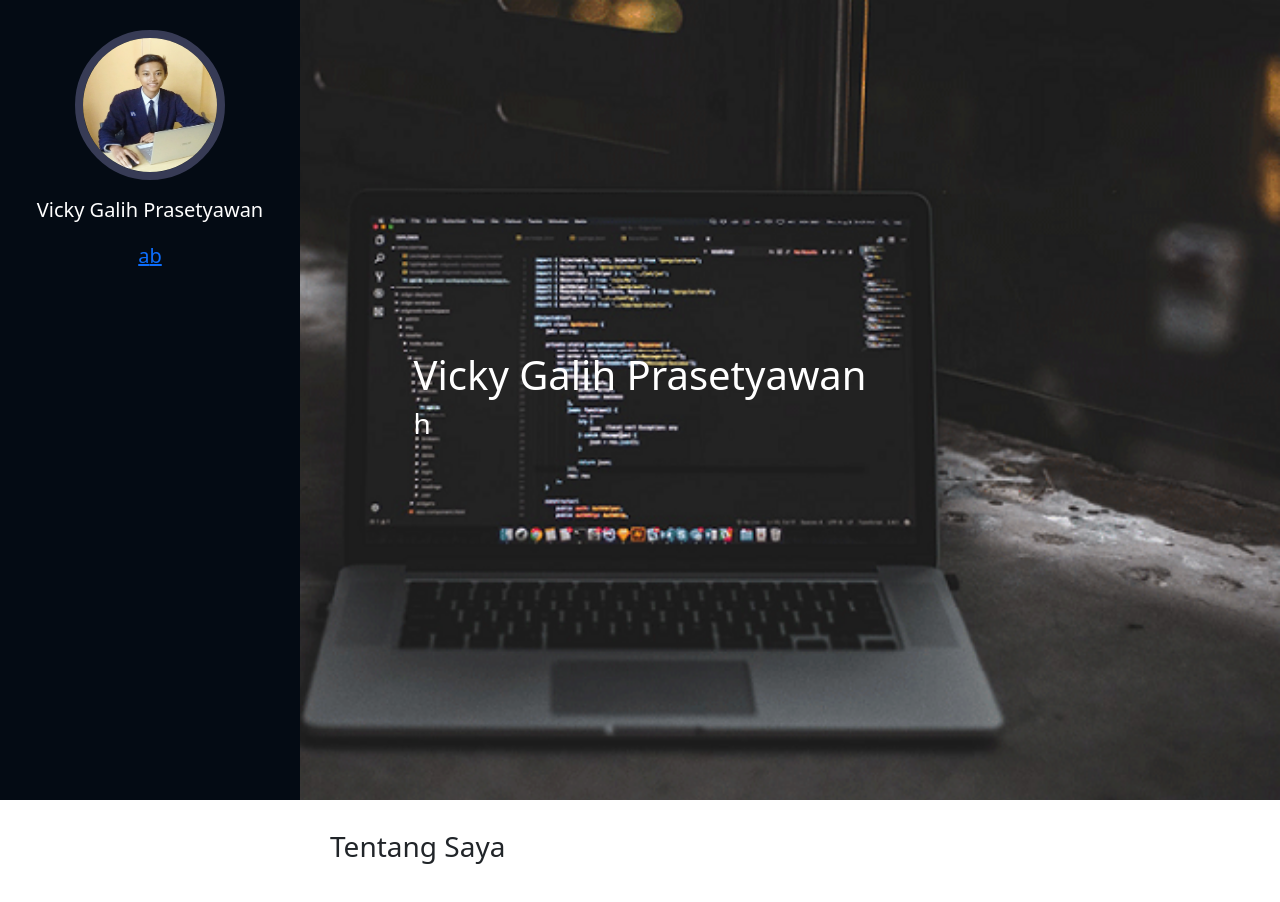
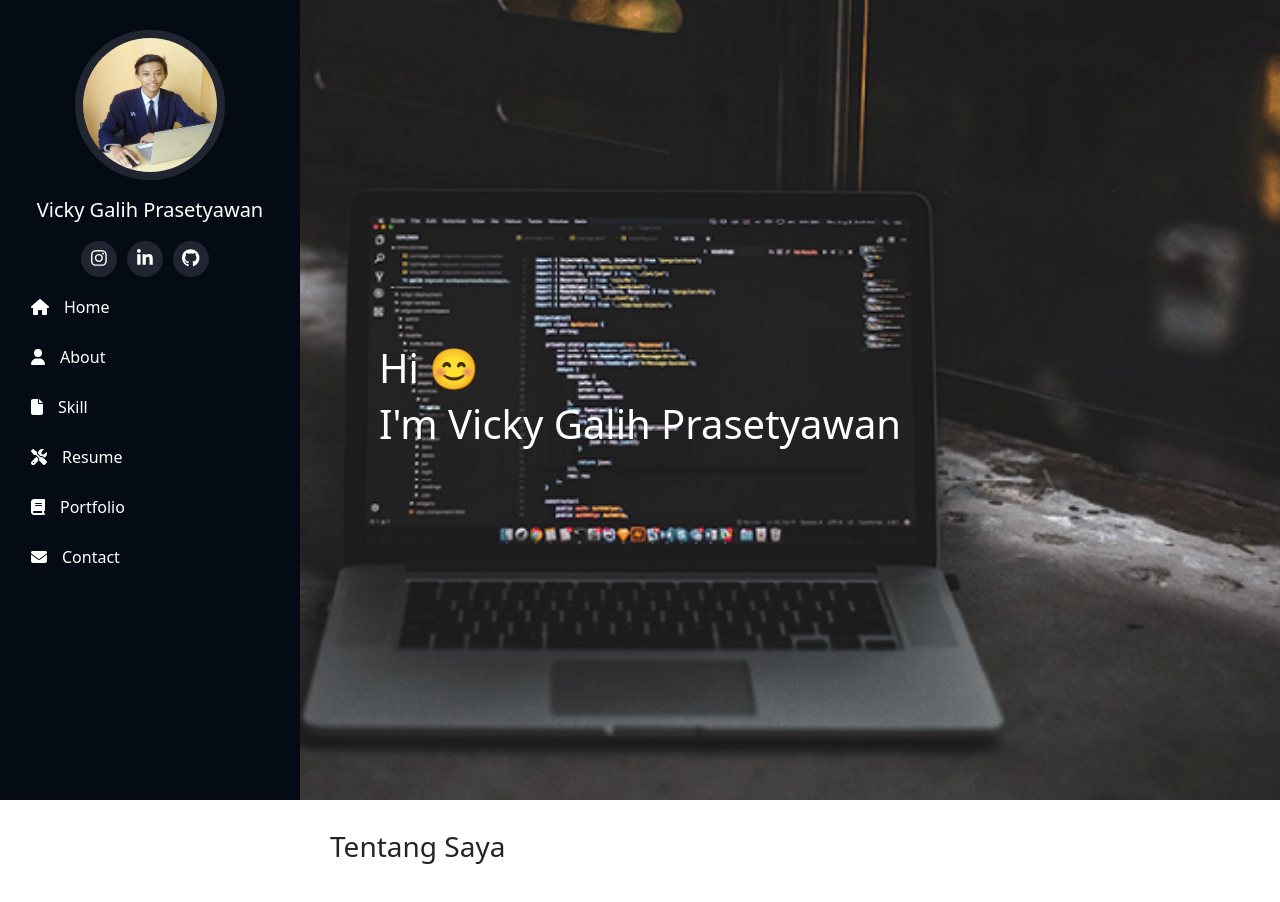
Before and after one commit to VickyyPrass/resume-vicky, a React (Create React App) app: page / in a window 1280 px wide. Shown: the top 902 px of the page. Built offline with nearby package versions, Linux system fonts and the light colour scheme.

Commit message:
edit navbar

```diff
--- a/package.json
+++ b/package.json
@@ -3,6 +3,11 @@
   "version": "0.1.0",
   "private": true,
   "dependencies": {
+    "@fortawesome/fontawesome-svg-core": "^6.3.0",
+    "@fortawesome/free-brands-svg-icons": "^6.4.0",
+    "@fortawesome/free-regular-svg-icons": "^6.3.0",
+    "@fortawesome/free-solid-svg-icons": "^6.3.0",
+    "@fortawesome/react-fontawesome": "^0.2.0",
     "@testing-library/jest-dom": "^5.16.5",
     "@testing-library/react": "^13.4.0",
     "@testing-library/user-event": "^13.5.0",
--- a/public/index.html
+++ b/public/index.html
@@ -2,28 +2,16 @@
 <html lang="en">
     <head>
         <meta charset="utf-8" />
-        <link rel="icon" href="%PUBLIC_URL%/favicon.ico" />
+        <!-- <link rel="icon" href="%PUBLIC_URL%/favicon.ico" /> -->
         <meta name="viewport" content="width=device-width, initial-scale=1" />
         <meta name="theme-color" content="#000000" />
         <meta
             name="description"
             content="Web site created using create-react-app"
         />
-        <link rel="apple-touch-icon" href="%PUBLIC_URL%/logo192.png" />
-        <!--
-      manifest.json provides metadata used when your web app is installed on a
-      user's mobile device or desktop. See https://developers.google.com/web/fundamentals/web-app-manifest/
-    -->
-        <link rel="manifest" href="%PUBLIC_URL%/manifest.json" />
-        <!--
-      Notice the use of %PUBLIC_URL% in the tags above.
-      It will be replaced with the URL of the `public` folder during the build.
-      Only files inside the `public` folder can be referenced from the HTML.
+        <!-- <link rel="apple-touch-icon" href="%PUBLIC_URL%/logo192.png" /> -->
+        <!-- <link rel="manifest" href="%PUBLIC_URL%/manifest.json" /> -->
 
-      Unlike "/favicon.ico" or "favicon.ico", "%PUBLIC_URL%/favicon.ico" will
-      work correctly both with client-side routing and a non-root public URL.
-      Learn how to configure a non-root public URL by running `npm run build`.
-    -->
         <title>Vicky App</title>
     </head>
     <body>
--- a/src/Component/Content/About/Hero.jsx
+++ b/src/Component/Content/About/Hero.jsx
@@ -18,8 +18,8 @@ export default class Hero extends React.Component {
                 style={bgHero}
             >
                 <div className="title hero">
-                    <h1>Vicky Galih Prasetyawan</h1>
-                    <h3>h</h3>
+                    <h1>Hi 😊</h1>
+                    <h1>I'm Vicky Galih Prasetyawan</h1>
                 </div>
             </section>
         );
--- a/src/Component/Navbar/Index.jsx
+++ b/src/Component/Navbar/Index.jsx
@@ -3,10 +3,6 @@ import Navbar from "./Navbar";
 
 export default class MenuNavbar extends React.Component {
     render() {
-        return (
-            <div>
-                <Navbar />
-            </div>
-        );
+        return <Navbar />;
     }
 }
--- a/src/Component/Navbar/Navbar.jsx
+++ b/src/Component/Navbar/Navbar.jsx
@@ -1,4 +1,13 @@
 import React from "react";
+import { Nav } from "react-bootstrap";
+import { FontAwesomeIcon } from "@fortawesome/react-fontawesome";
+import { faHouse } from "@fortawesome/free-solid-svg-icons";
+import { faUser } from "@fortawesome/free-solid-svg-icons";
+import { faFile, faEnvelope } from "@fortawesome/free-solid-svg-icons";
+import { faBook, faScrewdriverWrench } from "@fortawesome/free-solid-svg-icons";
+import { faInstagram } from "@fortawesome/free-brands-svg-icons";
+import { faGithub } from "@fortawesome/free-brands-svg-icons";
+import { faLinkedinIn } from "@fortawesome/free-brands-svg-icons";
 import photo from "../images/vicky.png";
 import "./Navbar.scss";
 
@@ -13,24 +22,80 @@ export default class Navbar extends React.Component {
                         className="photo-profile-navbar"
                     />
                     <p>Vicky Galih Prasetyawan</p>
-                    <div class="social-links mt-3 text-center">
+
+                    <div className="social-links mt-3 text-center">
                         <a
                             href="https://www.instagram.com/vickyyprass/"
-                            class="instagram"
+                            className="instagram"
                             target="_blank"
                             rel="noreferrer"
                         >
-                            {/* <i class=""></i> */}a
+                            <FontAwesomeIcon icon={faInstagram} />
                         </a>
                         <a
                             href="https://www.linkedin.com/in/vickyyprass/"
-                            class="linkedin"
+                            className="linkedin"
                             target="_blank"
                             rel="noreferrer"
                         >
-                            {/* <i class=""></i> */}b
+                            <FontAwesomeIcon icon={faLinkedinIn} />
+                        </a>
+                        <a
+                            href="hhttps://github.com/VickyyPrass"
+                            className="linkedin"
+                            target="_blank"
+                            rel="noreferrer"
+                        >
+                            <FontAwesomeIcon icon={faGithub} />
                         </a>
                     </div>
+                </div>
+
+                <div className="menu-navbar">
+                    <Nav defaultActiveKey="/home" className="flex-column">
+                        <Nav.Link href="/hero" className="nav-item">
+                            <FontAwesomeIcon
+                                icon={faHouse}
+                                className="nav-icon"
+                            />
+                            <span>Home</span>
+                        </Nav.Link>
+                        <Nav.Link href="/about" className="nav-item">
+                            <FontAwesomeIcon
+                                icon={faUser}
+                                className="nav-icon"
+                            />
+                            <span>About</span>
+                        </Nav.Link>
+                        <Nav.Link href="/skill" className="nav-item">
+                            <FontAwesomeIcon
+                                icon={faFile}
+                                className="nav-icon"
+                            />
+                            <span>Skill</span>
+                        </Nav.Link>
+                        <Nav.Link href="/resume" className="nav-item">
+                            <FontAwesomeIcon
+                                icon={faScrewdriverWrench}
+                                className="nav-icon"
+                            />
+                            <span>Resume</span>
+                        </Nav.Link>
+                        <Nav.Link href="/portfolio" className="nav-item">
+                            <FontAwesomeIcon
+                                icon={faBook}
+                                className="nav-icon"
+                            />
+                            <span>Portfolio</span>
+                        </Nav.Link>
+                        <Nav.Link href="/contact" className="nav-item">
+                            <FontAwesomeIcon
+                                icon={faEnvelope}
+                                className="nav-icon"
+                            />
+                            <span>Contact</span>
+                        </Nav.Link>
+                    </Nav>
                 </div>
             </div>
         );
--- a/src/Component/Navbar/Navbar.scss
+++ b/src/Component/Navbar/Navbar.scss
@@ -13,6 +13,27 @@
     overflow-y: auto;
     color: #fff;
 
+    .social-links a {
+        font-size: 18px;
+        display: inline-block;
+        background: #212431;
+        color: #fff;
+        line-height: 1;
+        padding: 8px 0;
+        margin-right: 10px;
+        border-radius: 50%;
+        text-align: center;
+        width: 36px;
+        height: 36px;
+        transition: 0.3s;
+
+        &:hover {
+            background: #149ddd;
+            color: #fff;
+            text-decoration: none;
+        }
+    }
+
     .profile-navbar {
         padding-top: 15px;
         text-align: center;
@@ -22,8 +43,22 @@
             width: 150px;
             height: 150px;
             border-radius: 50%;
-            border: 8px solid #373b55;
+            border: 8px solid #212431;
             margin: 15px;
         }
     }
+
+    .nav-item {
+        color: #fff;
+        line-height: 1.5;
+        margin-top: 10px;
+
+        span {
+            margin-left: 15px;
+        }
+
+        &:hover > .nav-icon {
+            color: #149ddd;
+        }
+    }
 }
```
Also changed, not shown: 1 other file (tests, documents, lock files or other folders).
